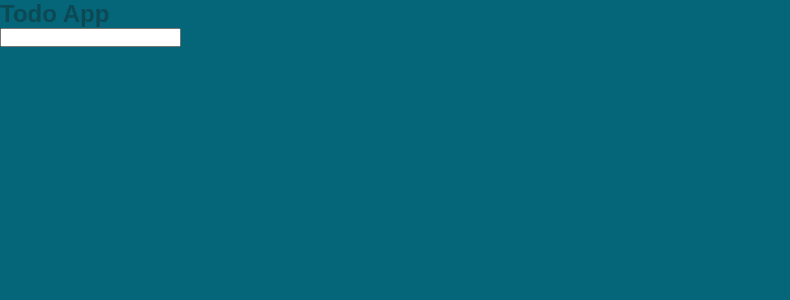
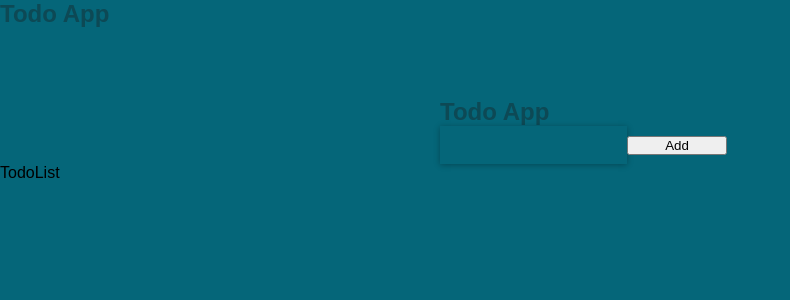
Before and after one commit to adil-shabab/todo-app-react, a React (Create React App) app in the folder todo/: page / in a window 1280 px wide. Shown: the top 300 px of the page, without its empty margins (0-790 px from the left). Built offline with nearby package versions, Linux system fonts and the light colour scheme.

Commit message:
input set

```diff
--- a/todo/src/App.js
+++ b/todo/src/App.js
@@ -1,13 +1,17 @@
-import react,{useState} from 'react'
+import {useState} from 'react'
 import './App.css';
+import Form from './components/Form/Form';
 import Header from './components/Header/Header';
+import TodoList from './components/TodoList/TodoList';
 
 function App() {
   const [input, setInput] = useState("");
-  const [todo, setTodo] = useState([]);
+  const [todos, setTodos] = useState([]);
   return (
     <div>
       <Header/>
+      <Form input={input} setInput={setInput} todos={todos} setTodos={setTodos}/>
+      <TodoList/>
     </div>
   );
 }
--- a/todo/src/components/Form/Form.js
+++ b/todo/src/components/Form/Form.js
@@ -1,14 +1,15 @@
-import React from "react";
+
 import './Form.css'
 
-function Form() {
+function Form({input, setInput, todos, setTodos}) {
   return (
     <div className="todo-container d-flex flex-column justify-content-center align-items-center">
       <div className="shadow p-3 d-flex flex-column justify-content-center align-items-center">
-        <h1>Todo App</h1>
+        <h2>Todo App</h2>
         <div>
           <form action="">
             <input
+              required
               className="box-shadow"
               onChange={(e) => {
                 setInput(e.target.value);
@@ -16,7 +17,7 @@ function Form() {
               value={input}
               type="text"
             />
-            <button onClick={addTask} className="btn shadow ms-3">
+            <button type='submit' className="btn shadow ms-3">
               Add
             </button>
           </form>
--- a/todo/src/components/Header/Header.js
+++ b/todo/src/components/Header/Header.js
@@ -5,7 +5,6 @@ function Header() {
   return (
     <div className='container'>
         <h2>Todo App</h2>
-        <input type="text" />
     </div>
   )
 }
--- a/todo/src/components/TodoList/TodoList.css
+++ b/todo/src/components/TodoList/TodoList.css
@@ -0,0 +1,26 @@
+ul{
+    margin-top: 25px;
+    width: 95%;
+}
+ul li{
+    width: 320px;
+    height: 40px;
+    list-style: none;
+    font-size: 20px;;
+    background: #106879;
+    box-shadow: 0 1px 6px rgba(0, 0, 0, 0.2);
+    color: #0d4955;
+    margin-bottom: 15px;
+    display: flex;
+    justify-content: space-between;
+    padding: 5px;
+    align-items: center;
+    position: relative;
+}
+ul li i{
+    cursor: pointer;
+}
+.fa-pen-to-square{
+    position: absolute;
+    right: 30px;
+}
--- a/todo/src/components/TodoList/TodoList.js
+++ b/todo/src/components/TodoList/TodoList.js
@@ -1,4 +1,5 @@
 import React from 'react'
+import './TodoList.css'
 
 function TodoList() {
   return (
```
